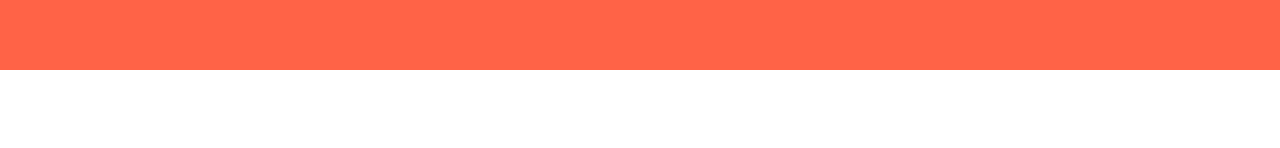
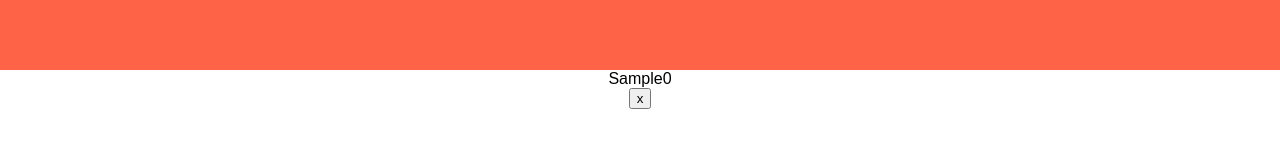
Before and after one commit to Noemi890/react-typescript-todo-list, a React (Create React App) app: page / in a window 1280 px wide. Both pictures are taken after typing "Sample" into the empty fields and a click on the button "Add Task". Shown: the part 170-318 px from the top of the page. Built offline with nearby package versions, Linux system fonts and the light colour scheme.

Commit message:
feat: interfaces and components

```diff
--- a/src/App.tsx
+++ b/src/App.tsx
@@ -1,6 +1,7 @@
 import React, { FC, useState, ChangeEvent } from 'react';
 import { ITask } from './Interfaces';
 import './App.css';
+import ToDoTask from './components/ToDoTask';
 
 const App: FC = () => {
   const [task, setTask] = useState<string>("")
@@ -32,7 +33,13 @@ const App: FC = () => {
         </div>
         <button onClick={addToList}>Add Task</button>
       </div>
-      <div className='todoList'></div>
+      <div className='todoList'>
+        {
+          todos.map((todo: ITask, i: number) => {
+            return <ToDoTask key={i} todo={todo}/>
+          })
+        }
+      </div>
     </div>
   );
 }
--- /dev/null
+++ b/src/components/ToDoTask.tsx
@@ -0,0 +1,21 @@
+import React from 'react'
+import { ITask } from '../Interfaces'
+
+interface Props {
+  todo: ITask;
+}
+
+const ToDoTask = ({ todo }: Props) => {
+  return (
+    <div className='todo'>
+      <div className='content'>
+        <span>{todo.taskName}</span>
+        <span>{todo.deadline}</span>
+      </div>
+
+      <button>x</button>
+    </div>
+  )
+}
+
+export default ToDoTask
```
Also changed, not shown: src/Interfaces.ts (line endings or trailing spaces).
